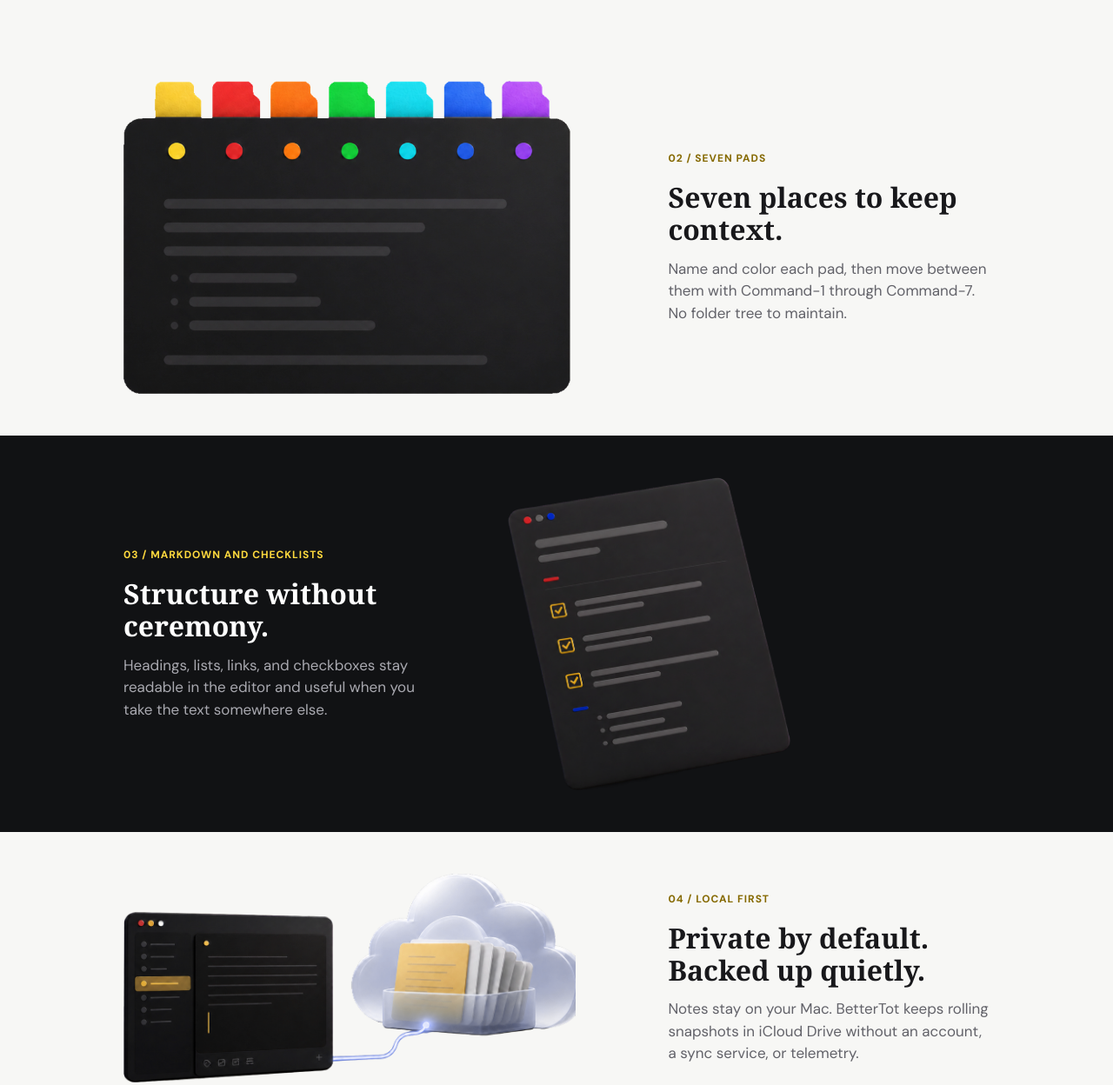
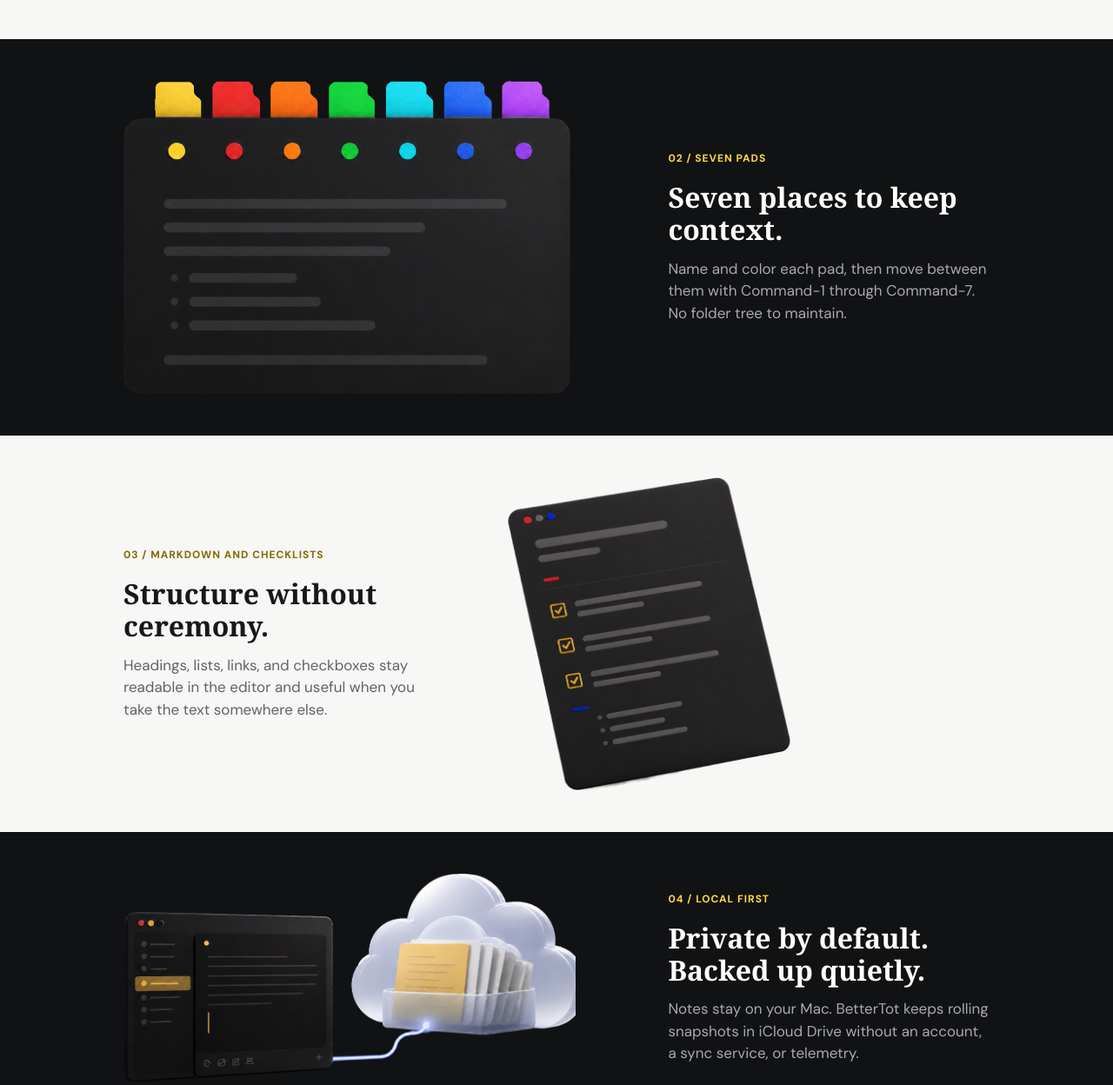
Before and after one commit to saaivignesh20/BetterTot, a website: page site/index.html in a window 1280 px wide. Shown: the part 1058-2306 px from the top of the page at 87% size. Drawn offline with Linux system fonts and the light colour scheme; no server answers; files whose address does not match are found by name.

Commit message:
fix: alternate landing feature bands

```diff
--- a/site/index.html
+++ b/site/index.html
@@ -73,7 +73,7 @@
       </div>
     </section>
 
-    <section class="feature-section feature-section-paper" aria-labelledby="pads-title">
+    <section class="feature-section feature-section-dark" aria-labelledby="pads-title">
       <div class="section-inner feature-layout feature-layout-reverse">
         <div class="feature-copy">
           <p class="feature-kicker">02 / Seven pads</p>
@@ -86,7 +86,7 @@
       </div>
     </section>
 
-    <section class="feature-section feature-section-dark" aria-labelledby="markdown-title">
+    <section class="feature-section feature-section-paper" aria-labelledby="markdown-title">
       <div class="section-inner feature-layout">
         <div class="feature-copy">
           <p class="feature-kicker">03 / Markdown and checklists</p>
@@ -99,7 +99,7 @@
       </div>
     </section>
 
-    <section class="feature-section feature-section-paper" aria-labelledby="backup-title">
+    <section class="feature-section feature-section-dark" aria-labelledby="backup-title">
       <div class="section-inner feature-layout feature-layout-reverse">
         <div class="feature-copy">
           <p class="feature-kicker">04 / Local first</p>
```
